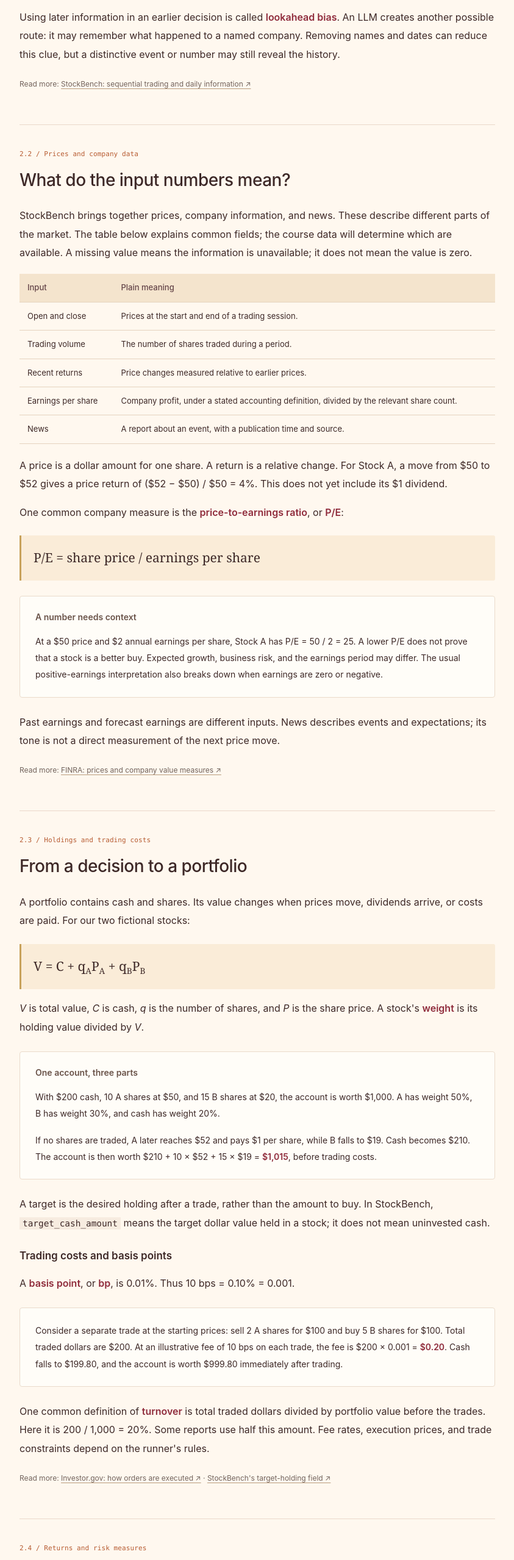
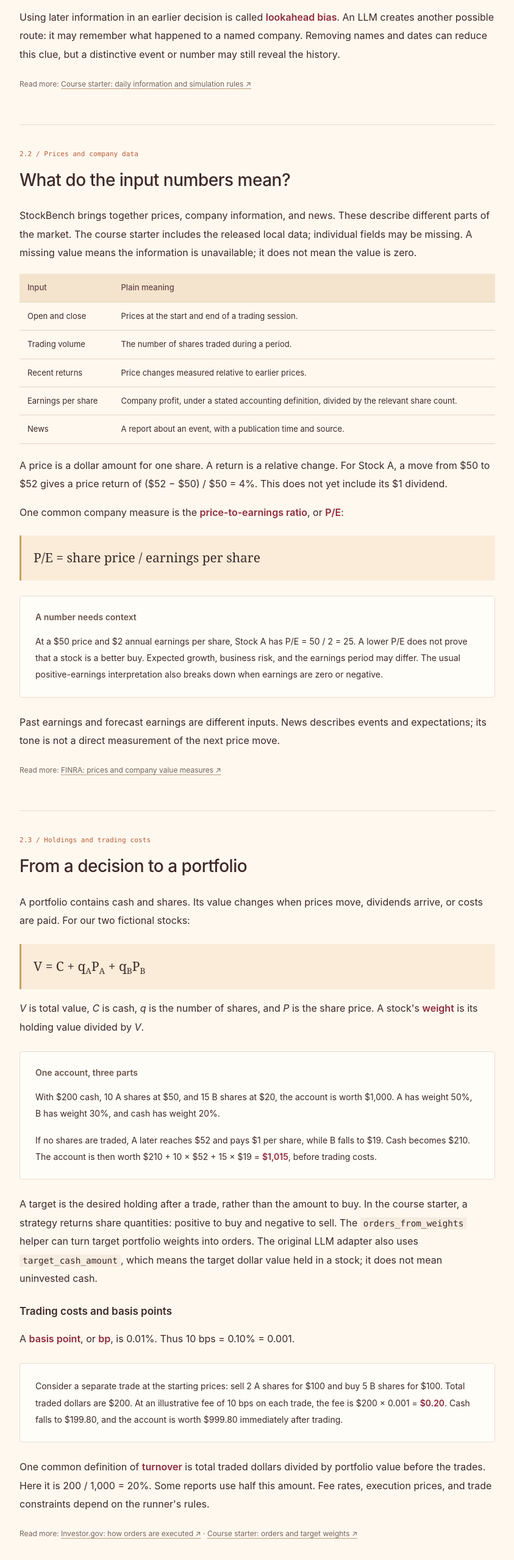
Before and after one commit to lixin2002cn/3073-Project, a plain HTML site: page docs/learn/project.html in a window 1280 px wide. Shown: the part 1342-3900 px from the top of the page at 61% size, without its empty margins (328-1171 px from the left). Drawn offline with Linux system fonts and the light colour scheme.

Commit message:
Link the published course StockBench starter and quick start

```diff
--- a/docs/learn/project.html
+++ b/docs/learn/project.html
@@ -19,13 +19,13 @@
   </aside>
   <p>Financial reports also have two times: the period they describe and the date they are released. A report about last year's earnings may not be public until several months later. A time zone can also change which event came first.</p>
   <p>Using later information in an earlier decision is called <strong>lookahead bias</strong>. An LLM creates another possible route: it may remember what happened to a named company. Removing names and dates can reduce this clue, but a distinctive event or number may still reveal the history.</p>
-  <p class="lesson-source">Read more: <a href="https://stockbench.github.io/" target="_blank" rel="noopener noreferrer">StockBench: sequential trading and daily information ↗</a></p>
+  <p class="lesson-source">Read more: <a href="https://github.com/lixin2002cn/3073-StockBench/blob/main/STUDENT_QUICKSTART.md" target="_blank" rel="noopener noreferrer">Course starter: daily information and simulation rules ↗</a></p>
 </section>
 
 <section class="lesson" id="project-inputs">
   <div class="lesson-kicker">2.2 / Prices and company data</div>
   <h2>What do the input numbers mean?</h2>
-  <p>StockBench brings together prices, company information, and news. These describe different parts of the market. The table below explains common fields; the course data will determine which are available. A missing value means the information is unavailable; it does not mean the value is zero.</p>
+  <p>StockBench brings together prices, company information, and news. These describe different parts of the market. The course starter includes the released local data; individual fields may be missing. A missing value means the information is unavailable; it does not mean the value is zero.</p>
   <table><thead><tr><th>Input</th><th>Plain meaning</th></tr></thead><tbody><tr><td>Open and close</td><td>Prices at the start and end of a trading session.</td></tr><tr><td>Trading volume</td><td>The number of shares traded during a period.</td></tr><tr><td>Recent returns</td><td>Price changes measured relative to earlier prices.</td></tr><tr><td>Earnings per share</td><td>Company profit, under a stated accounting definition, divided by the relevant share count.</td></tr><tr><td>News</td><td>A report about an event, with a publication time and source.</td></tr></tbody></table>
   <p>A price is a dollar amount for one share. A return is a relative change. For Stock A, a move from $50 to $52 gives a price return of ($52 − $50) / $50 = 4%. This does not yet include its $1 dividend.</p>
   <p>One common company measure is the <strong>price-to-earnings ratio</strong>, or <strong>P/E</strong>:</p>
@@ -42,12 +42,12 @@
   <div class="equation" role="math" aria-label="Portfolio value equals cash plus shares of A times price of A plus shares of B times price of B">V = C + q<sub>A</sub>P<sub>A</sub> + q<sub>B</sub>P<sub>B</sub></div>
   <p><em>V</em> is total value, <em>C</em> is cash, <em>q</em> is the number of shares, and <em>P</em> is the share price. A stock's <strong>weight</strong> is its holding value divided by <em>V</em>.</p>
   <aside class="example"><h3>One account, three parts</h3><p>With $200 cash, 10 A shares at $50, and 15 B shares at $20, the account is worth $1,000. A has weight 50%, B has weight 30%, and cash has weight 20%.</p><p>If no shares are traded, A later reaches $52 and pays $1 per share, while B falls to $19. Cash becomes $210. The account is then worth $210 + 10 × $52 + 15 × $19 = <strong>$1,015</strong>, before trading costs.</p></aside>
-  <p>A target is the desired holding after a trade, rather than the amount to buy. In StockBench, <code>target_cash_amount</code> means the target dollar value held in a stock; it does not mean uninvested cash.</p>
+  <p>A target is the desired holding after a trade, rather than the amount to buy. In the course starter, a strategy returns share quantities: positive to buy and negative to sell. The <code>orders_from_weights</code> helper can turn target portfolio weights into orders. The original LLM adapter also uses <code>target_cash_amount</code>, which means the target dollar value held in a stock; it does not mean uninvested cash.</p>
   <h3>Trading costs and basis points</h3>
   <p>A <strong>basis point</strong>, or <strong>bp</strong>, is 0.01%. Thus 10 bps = 0.10% = 0.001.</p>
   <aside class="example"><p>Consider a separate trade at the starting prices: sell 2 A shares for $100 and buy 5 B shares for $100. Total traded dollars are $200. At an illustrative fee of 10 bps on each trade, the fee is $200 × 0.001 = <strong>$0.20</strong>. Cash falls to $199.80, and the account is worth $999.80 immediately after trading.</p></aside>
   <p>One common definition of <strong>turnover</strong> is total traded dollars divided by portfolio value before the trades. Here it is 200 / 1,000 = 20%. Some reports use half this amount. Fee rates, execution prices, and trade constraints depend on the runner's rules.</p>
-  <p class="lesson-source">Read more: <a href="https://www.investor.gov/introduction-investing/investing-basics/how-stock-markets-work/types-orders" target="_blank" rel="noopener noreferrer">Investor.gov: how orders are executed ↗</a> · <a href="https://github.com/ChenYXxxx/stockbench/blob/ce8b2b3483590646ad3b650ac8221f43f76fd091/stockbench/core/executor.py" target="_blank" rel="noopener noreferrer">StockBench's target-holding field ↗</a></p>
+  <p class="lesson-source">Read more: <a href="https://www.investor.gov/introduction-investing/investing-basics/how-stock-markets-work/types-orders" target="_blank" rel="noopener noreferrer">Investor.gov: how orders are executed ↗</a> · <a href="https://github.com/lixin2002cn/3073-StockBench/blob/main/STUDENT_QUICKSTART.md#2-add-your-own-method" target="_blank" rel="noopener noreferrer">Course starter: orders and target weights ↗</a></p>
 </section>
 
 <section class="lesson" id="project-results">
@@ -63,7 +63,7 @@
   <p><strong>Downside risk</strong> focuses on returns below a chosen target. The <strong>Sortino ratio</strong> compares average return above that target with a measure of how much returns fall below the target. A target could be 0% per day. Its value depends on the target, time unit, and exact formula. StockBench uses its own calculation, so a number from another package may not match.</p>
   <p>A <strong>benchmark</strong> is a clearly defined reference portfolio. Its market, dates, cash treatment, and costs affect the comparison. It gives context to a return; it is not a promise of what was easy to earn.</p>
   <p>Prediction accuracy counts correct answers. Profit also depends on price-move size and invested dollars. Many correct predictions of small gains can be outweighed by a few large losses.</p>
-  <p class="lesson-source">Read more: <a href="https://rpc.cfainstitute.org/-/media/documents/code/gips/the-sortino-ratio.pdf" target="_blank" rel="noopener noreferrer">CFA Institute: the Sortino ratio ↗</a> · <a href="https://github.com/ChenYXxxx/stockbench/blob/ce8b2b3483590646ad3b650ac8221f43f76fd091/stockbench/backtest/metrics.py" target="_blank" rel="noopener noreferrer">StockBench metric definitions ↗</a></p>
+  <p class="lesson-source">Read more: <a href="https://rpc.cfainstitute.org/-/media/documents/code/gips/the-sortino-ratio.pdf" target="_blank" rel="noopener noreferrer">CFA Institute: the Sortino ratio ↗</a> · <a href="https://github.com/lixin2002cn/3073-StockBench/blob/main/stockbench/backtest/metrics.py" target="_blank" rel="noopener noreferrer">StockBench metric definitions ↗</a></p>
 </section>
 <nav class="next-part" aria-label="Continue reading"><a href="basics.html"><small>PREVIOUS PART</small><strong>← Finance basics</strong></a><a href="further.html"><small>NEXT PART</small><strong>Further learning →</strong></a></nav></article>
 </main><footer class="tutorial-footer"><span>3073 MARKET LAB</span><p>DSAA3073 · Theories in Data Science</p><a href="https://lixin2002cn.github.io/dsaa3073/" target="_blank" rel="noopener noreferrer">Course home ↗</a></footer>
```
Also changed, not shown: content/part2.html (+5 -5 lines), content/part3.html (+1 -1 lines), docs/index.html (+2 -1 lines), docs/learn/further.html (+1 -1 lines), docs/requirements.html (+1 -0 lines), README.md.
